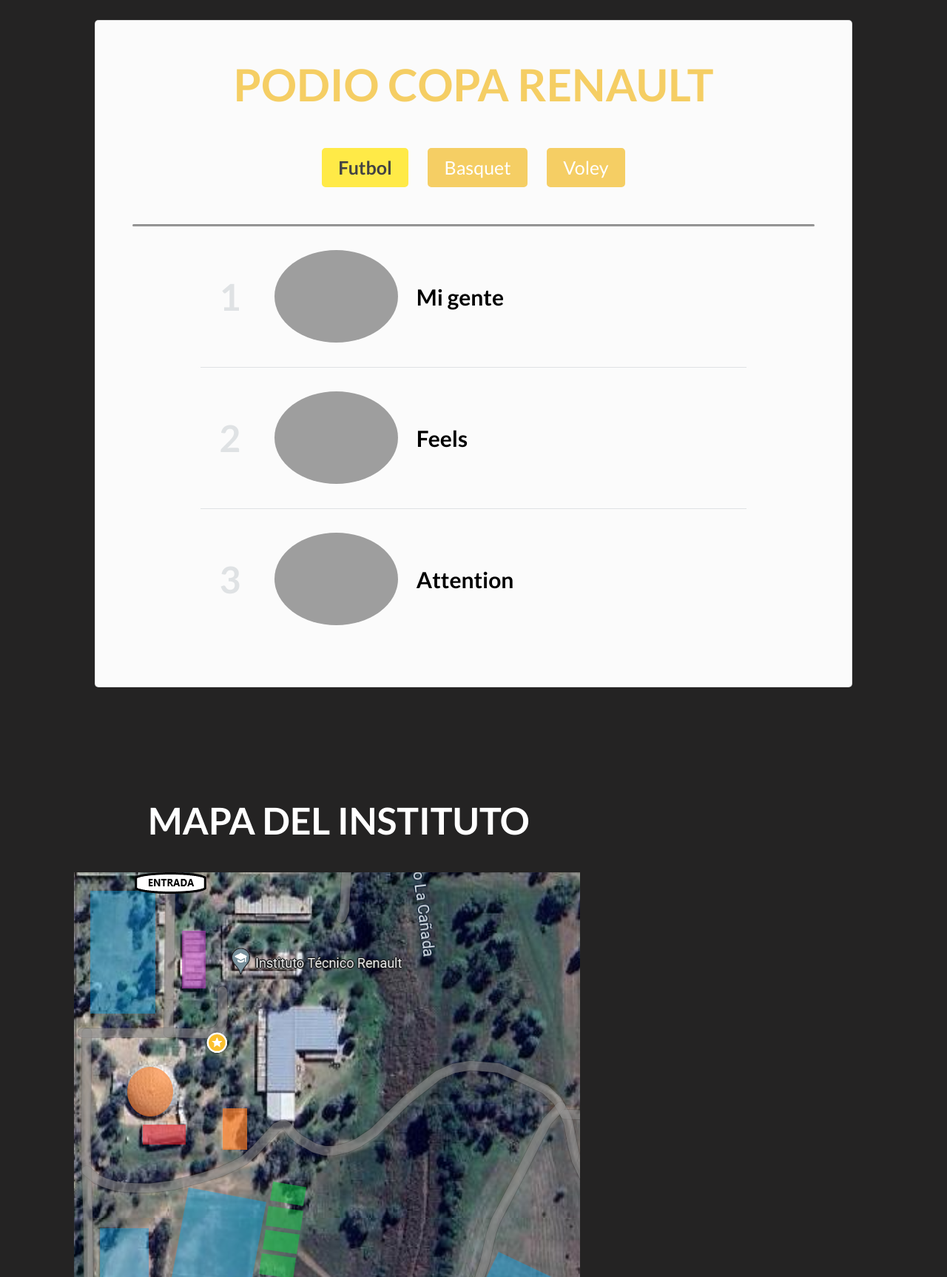
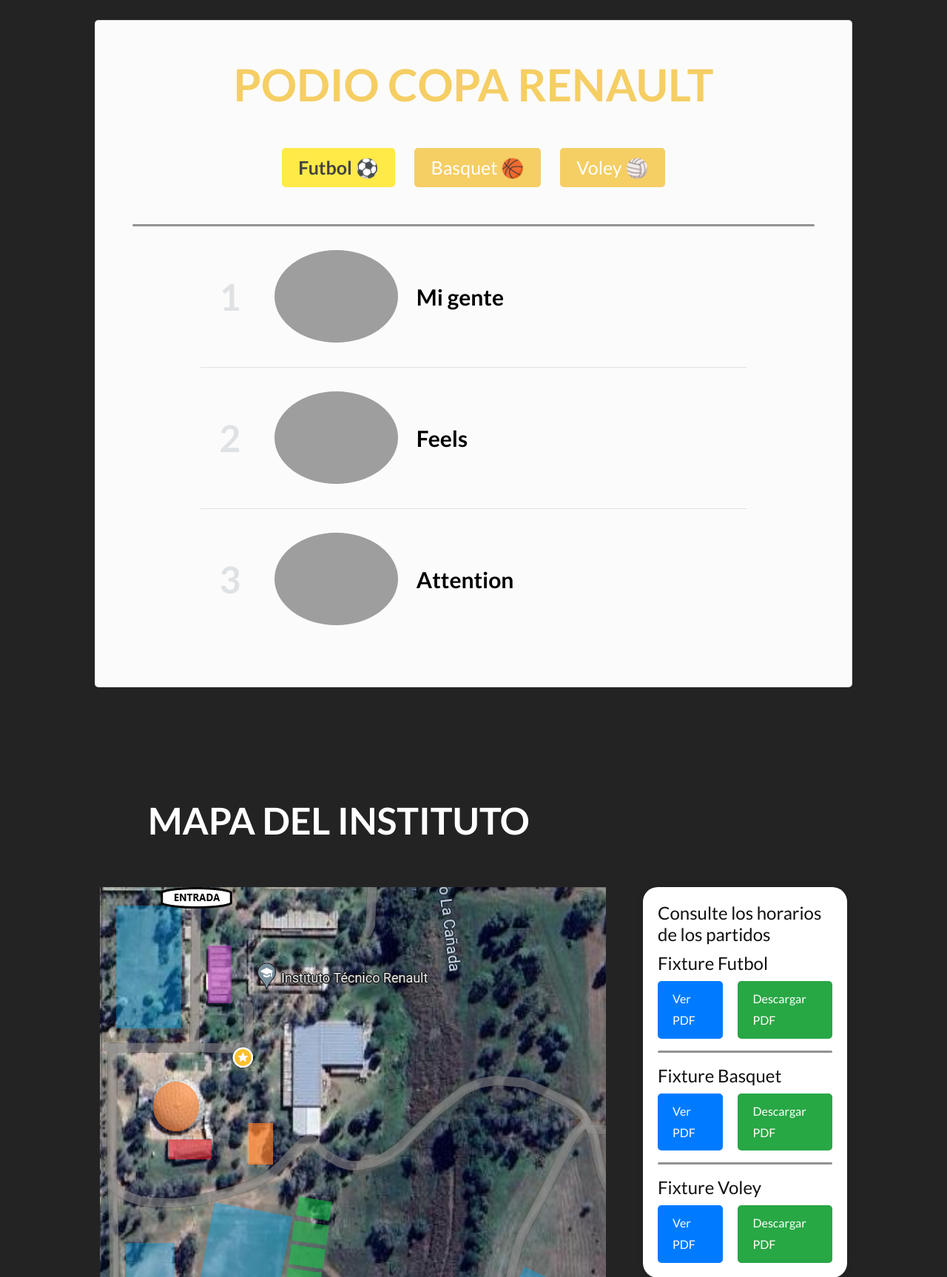
Before and after one commit to TomasCipriano-66/La-champion, a Flask app: page /partidos in a window 1280 px wide. Shown: the part 227-1953 px from the top of the page at 74% size. Run offline with Flask 3, Linux system fonts and the light colour scheme; some libraries are stand-ins or nearby versions; grey boxes are pictures that could not be loaded.

Commit message:
fixtures agregados

```diff
--- a/static/css/style.css
+++ b/static/css/style.css
@@ -1155,10 +1155,68 @@
     border-radius: 2px;
 }
 
-.title_map{
+.container {
+    display: flex;
+    flex-direction: row;
+    align-items: flex-start; /* Alinea los elementos en la parte superior */
+    margin: 20px;
+    width: 2300px;
+}
+
+.title_map {
     color: #fff;
     padding-top: 100px;
     margin-left: 200px;
     font-size: 50px;
     font-weight: bold;
 }
+
+.mapa{
+    margin-left: 100px;
+    margin-top: 30px;
+}
+
+.menu {
+    text-align: left;
+    background: #fff;
+    padding: 20px;
+    margin-left: 50px;
+    margin-top: 30px;
+    border-radius: 20px;
+    width: 800px;
+    height: 80%;
+    box-shadow: 0 0 10px rgba(0, 0, 0, 0.1);
+}
+
+.title_fixture {
+    font-size: 24px; /* Ajusté el tamaño de la fuente a algo más razonable */
+    font-weight: bold;
+}
+
+.buttons {
+    display: flex;
+    gap: 20px;
+    justify-content: left;
+}
+
+.button {
+    display: inline-block;
+    padding: 10px 20px;
+    font-size: 16px;
+    text-decoration: none;
+    color: #fff;
+    border-radius: 5px;
+    transition: background 0.3s;
+}
+
+.button.view {
+    background: #007bff;
+}
+
+.button.download {
+    background: #28a745;
+}
+
+.button:hover {
+    opacity: 0.8;
+}
--- a/templates/partidos.html
+++ b/templates/partidos.html
@@ -13,9 +13,9 @@
 
       <!-- Buttons -->
       <div class="buttons_categories">
-         <button onclick="mostrarPodio('opcion1')" class="active" >Futbol</button>
-         <button onclick="mostrarPodio('opcion2')">Basquet</button>
-         <button onclick="mostrarPodio('opcion3')">Voley</button>
+         <button onclick="mostrarPodio('opcion1')" class="active">Futbol ⚽</button>
+         <button onclick="mostrarPodio('opcion2')">Basquet 🏀</button>
+         <button onclick="mostrarPodio('opcion3')">Voley 🏐</button>
       </div>
       <hr>
       <!-- Podio -->
@@ -57,12 +57,36 @@
    </div>
 
    <h2 class="title_map">MAPA DEL INSTITUTO</h2>
-   <i><img src="static/images/instituto.png" alt="#" style="margin-left: 100px; margin-top: 30px;"/>
+   <div class="container">
+      <img src="static/images/instituto.png" class="mapa"/>
+      <div class="menu">
+         <div class="title_fixture">
+            <h1>Consulte los horarios de los partidos</h1>
+         </div>
+         <h1>Fixture Futbol</h1>
+         <div class="buttons">
+            <a href="static/recursos/FIXTURE.pdf" target="_blank" class="button view">Ver PDF</a>
+            <a href="static/recursos/FIXTURE.pdf" download class="button download">Descargar PDF</a>
+         </div>
+         <hr>
+         <h1>Fixture Basquet</h1>
+         <div class="buttons">
+            <a href="static/recursos/FIXTURE.pdf" target="_blank" class="button view">Ver PDF</a>
+            <a href="static/recursos/FIXTURE.pdf" download class="button download">Descargar PDF</a>
+         </div>
+         <hr>
+         <h1>Fixture Voley</h1>
+         <div class="buttons">
+            <a href="static/recursos/FIXTURE.pdf" target="_blank" class="button view">Ver PDF</a>
+            <a href="static/recursos/FIXTURE.pdf" download class="button download">Descargar PDF</a>
+         </div>
+      </div>
+   </div>
+
 
 </div>
-</div>
 
-   <!-- extra script -->
-   <script src="static/js/script.js"></script>
+<!-- extra script -->
+<script src="static/js/script.js"></script>
 <!-- end choose  section -->
 {% endblock %}
```
Also changed, not shown: 1 other file.
